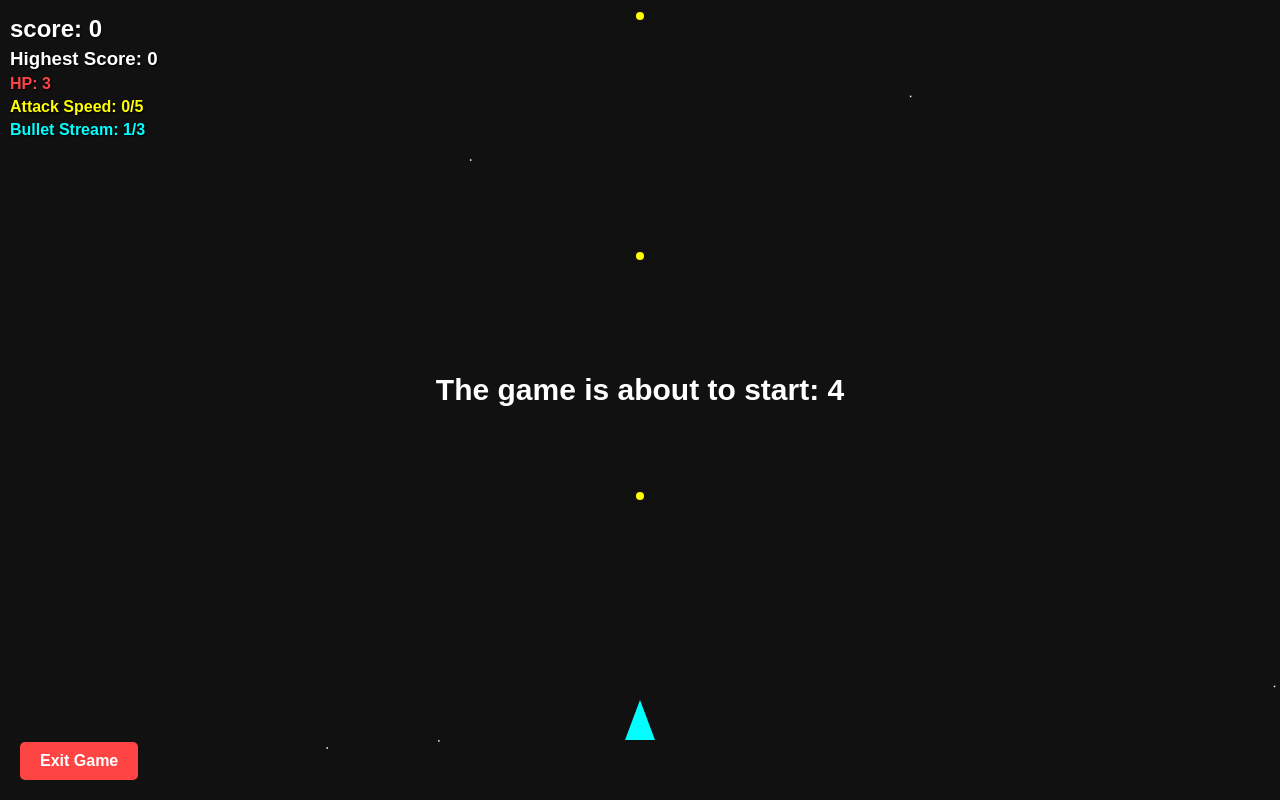
After one commit to IOI4896/GitExercise-Flowcision, a Flask app: page /game in a window 1280 px wide. The commit adds this page. Run offline with Flask 3, Linux system fonts and the light colour scheme; a user stored in the database is signed in; data comes from the database, SQL or seed files in the repository; both versions use the stored data as it was after the commit.

Commit message:
feat: add Game button to pomodoro page and integrate game.html with exit button

```diff
--- a/main.py
+++ b/main.py
@@ -488,6 +488,14 @@ def index():
 
     return render_template("index.html", predicted_focus = predicted_focus, predicted_stress = predicted_stress)
 
+# Game
+@app.route('/game')
+def game():
+    if 'user' not in session:
+        return redirect('/login')
+
+    return render_template("game.html")
+
 #Dashboard
 @app.route('/dashboard')
 def dashboard():
--- /dev/null
+++ b/templates/game.html
@@ -0,0 +1,469 @@
+<!DOCTYPE html>
+<html lang="zh-CN">
+<head>
+<meta charset="UTF-8">
+<meta name="viewport" content="width=device-width, initial-scale=1.0, maximum-scale=1.0, user-scalable=no">
+<title>Air Combat</title>
+<style>
+    body { margin: 0; padding: 0; background: #111; overflow: hidden; touch-action: none; color: white; font-family: sans-serif; user-select: none; }
+    canvas { display: block; width: 100vw; height: 100vh; }
+    #ui { position: absolute; top: 10px; left: 10px; pointer-events: none; text-shadow: 1px 1px 2px black; }
+    #ui h2, #ui h3, #ui h4 { margin: 5px 0; }
+    #gameover { position: absolute; top: 50%; left: 50%; transform: translate(-50%, -50%); text-align: center; display: none; background: rgba(0,0,0,0.8); padding: 30px; border-radius: 10px; border: 2px solid white; }
+    button { padding: 10px 20px; font-size: 20px; cursor: pointer; background: #00ff00; border: none; border-radius: 5px; margin-top: 10px; font-weight: bold; }
+    .buff-text { color: #ff00ff; font-size: 14px; }
+</style>
+</head>
+<body>
+<div class="game-nav" style="position: absolute; bottom: 20px; left: 20px; z-index: 100;">
+    <a href="/pomodoro">
+        <button class="nav-btn" style="padding: 10px 20px; font-size: 16px; cursor: pointer; background: #ff4444; color: white; border: none; border-radius: 5px; font-weight: bold;">Exit Game</button>
+    </a>
+</div>
+    <div id="ui">
+        <h2>score: <span id="score">0</span></h2>
+        <h3>Highest Score: <span id="highscore">0</span></h3>
+        <h4 style="color:#ff4444">HP: <span id="lives">3</span></h4>
+        <h4 style="color:#ffff00">Attack Speed: <span id="speedLvl">0</span>/5</h4>
+        <h4 style="color:#00ffff">Bullet Stream: <span id="multiLvl">1</span>/3</h4>
+        <div id="buffs" class="buff-text"></div>
+    </div>
+    <div id="gameover">
+        <h1 style="color:red">Game Over</h1>
+        <button onclick="startGame()">Restart</button>
+    </div>
+    <canvas id="gameCanvas"></canvas>
+
+<script>
+const canvas = document.getElementById('gameCanvas');
+const ctx = canvas.getContext('2d');
+let cw = canvas.width = window.innerWidth;
+let ch = canvas.height = window.innerHeight;
+
+let score = 0, highScore = 0;
+try {
+    highScore = localStorage.getItem('planeGameHighScoreV5') || 0;
+} catch (e) {
+    console.warn("Storage permissions are limited");
+}
+document.getElementById('highscore').innerText = highScore;
+
+let audioCtx;
+function initAudio() {
+    try {
+        if (!audioCtx && (window.AudioContext || window.webkitAudioContext)) {
+            audioCtx = new (window.AudioContext || window.webkitAudioContext)();
+        }
+        if (audioCtx && audioCtx.state === 'suspended') {
+            audioCtx.resume();
+        }
+    } catch (e) {}
+}
+
+function playSound(type) {
+    if (!audioCtx || audioCtx.state !== 'running') return;
+    try {
+        const osc = audioCtx.createOscillator(), gain = audioCtx.createGain();
+        osc.connect(gain); gain.connect(audioCtx.destination);
+        let t = audioCtx.currentTime;
+        if (type === 'shoot') {
+            osc.type = 'square'; osc.frequency.setValueAtTime(800, t); osc.frequency.exponentialRampToValueAtTime(400, t + 0.1);
+            gain.gain.setValueAtTime(0.02, t); gain.gain.exponentialRampToValueAtTime(0.001, t + 0.1);
+            osc.start(); osc.stop(t + 0.1);
+        } else if (type === 'boom') {
+            osc.type = 'sawtooth'; osc.frequency.setValueAtTime(150, t); osc.frequency.exponentialRampToValueAtTime(10, t + 0.3);
+            gain.gain.setValueAtTime(0.1, t); gain.gain.exponentialRampToValueAtTime(0.001, t + 0.3);
+            osc.start(); osc.stop(t + 0.3);
+        } else if (type === 'powerup') {
+            osc.type = 'sine'; osc.frequency.setValueAtTime(400, t); osc.frequency.linearRampToValueAtTime(800, t + 0.2);
+            gain.gain.setValueAtTime(0.1, t); gain.gain.linearRampToValueAtTime(0, t + 0.2);
+            osc.start(); osc.stop(t + 0.2);
+        } else if (type === 'hit') {
+            osc.type = 'triangle'; osc.frequency.setValueAtTime(200, t); osc.frequency.exponentialRampToValueAtTime(50, t + 0.15);
+            gain.gain.setValueAtTime(0.15, t); gain.gain.exponentialRampToValueAtTime(0.001, t + 0.15);
+            osc.start(); osc.stop(t + 0.15);
+        } else if (type === 'warning') {
+            osc.type = 'square'; osc.frequency.setValueAtTime(300, t); osc.frequency.linearRampToValueAtTime(500, t + 0.8);
+            gain.gain.setValueAtTime(0.05, t); gain.gain.linearRampToValueAtTime(0.001, t + 0.8);
+            osc.start(); osc.stop(t + 0.8);
+        }
+    } catch(e) {}
+}
+
+let player, bullets, enemies, particles, blocks, boss;
+let frame = 0, isGameOver = false;
+let bossState = 0;
+let stateTimer = 600;
+let bossesKilled = 0, bigBossesKilled = 0;
+
+const BUFF_NAMES = ['Piercing Shot', 'Self-Repair Armor', 'Double Damage', 'Homing Missile', 'Astral Shield'];
+
+class Player {
+    constructor() {
+        this.w = 30; this.h = 40; this.x = cw / 2; this.y = ch - 80;
+        this.cd = 0; this.lives = 3; this.speedLvl = 0; this.multiLvl = 1;
+        this.invuln = 0; this.buffs = new Set(); this.healTimer = 0; this.homingTimer = 0;
+        this.shieldAngle = 0;
+        this.updateUI();
+    }
+    updateUI() {
+        document.getElementById('lives').innerText = this.lives;
+        document.getElementById('speedLvl').innerText = this.speedLvl;
+        document.getElementById('multiLvl').innerText = this.multiLvl;
+        let bText = ""; this.buffs.forEach(b => bText += BUFF_NAMES[b] + " ");
+        document.getElementById('buffs').innerText = bText;
+    }
+    draw() {
+        if (this.invuln > 0 && frame % 10 < 5) return;
+        ctx.fillStyle = '#00ffff';
+        ctx.beginPath(); ctx.moveTo(this.x, this.y - this.h/2); ctx.lineTo(this.x + this.w/2, this.y + this.h/2); ctx.lineTo(this.x - this.w/2, this.y + this.h/2); ctx.fill();
+        if (this.buffs.has(4)) {
+            ctx.strokeStyle = '#00ff00'; ctx.beginPath(); ctx.arc(this.x, this.y, 40, 0, Math.PI*2); ctx.stroke();
+            let sx = this.x + Math.cos(this.shieldAngle) * 40, sy = this.y + Math.sin(this.shieldAngle) * 40;
+            ctx.fillStyle = '#00ff00'; ctx.beginPath(); ctx.arc(sx, sy, 8, 0, Math.PI*2); ctx.fill();
+        }
+    }
+    update() {
+        if (this.invuln > 0) this.invuln--;
+        this.shieldAngle += 0.1;
+        if (this.buffs.has(1)) {
+            this.healTimer++;
+            if (this.healTimer > 1800) { this.lives++; this.healTimer = 0; this.updateUI(); spawnText(this.x, this.y, "+1命", "#ff0000"); playSound('powerup'); }
+        }
+        if (this.buffs.has(3)) {
+            this.homingTimer++;
+            if (this.homingTimer > 60) { bullets.push(new Bullet(this.x, this.y, -8, '#ff8800', true, 0, true)); this.homingTimer = 0; }
+        }
+
+        if (this.cd > 0) this.cd--;
+        if (this.cd <= 0) { // 修复点
+            let dmg = this.buffs.has(2) ? 2 : 1, pierce = this.buffs.has(0), spread = 0.2;
+            let startAngle = -Math.PI/2 - (this.multiLvl-1) * spread / 2;
+            for(let i=0; i<this.multiLvl; i++) bullets.push(new Bullet(this.x, this.y - this.h/2, -12, '#ffff00', true, startAngle + i * spread, false, dmg, pierce));
+            playSound('shoot');
+            this.cd = Math.floor(Math.max(10, 20 - this.speedLvl * 2)); // 修复点
+        }
+    }
+    hit() {
+        if (this.invuln > 0) return;
+        this.lives--; this.invuln = 120; this.updateUI(); playSound('hit');
+        if (this.lives <= 0) gameOver();
+    }
+}
+
+class Bullet {
+    constructor(x, y, speed, color, isPlayer, angle = -Math.PI/2, isHoming = false, dmg = 1, pierce = false) {
+        this.x = x; this.y = y; this.color = color; this.isPlayer = isPlayer;
+        this.vx = Math.cos(angle) * Math.abs(speed); this.vy = Math.sin(angle) * Math.abs(speed);
+        if(!isPlayer) { this.vx = Math.cos(angle)*speed; this.vy = Math.sin(angle)*speed; }
+        this.r = isHoming ? 6 : 4; this.isHoming = isHoming; this.dmg = dmg; this.pierce = pierce; this.active = true;
+    }
+    draw() { ctx.fillStyle = this.color; ctx.beginPath(); ctx.arc(this.x, this.y, this.r, 0, Math.PI*2); ctx.fill(); }
+    update() {
+        if (this.isHoming && this.isPlayer) {
+            let target = boss || enemies[0] || blocks[0];
+            if (target) {
+                let angle = Math.atan2(target.y - this.y, target.x - this.x);
+                this.vx = Math.cos(angle) * 8; this.vy = Math.sin(angle) * 8;
+            }
+        }
+        this.x += this.vx; this.y += this.vy;
+    }
+}
+
+class Enemy {
+    constructor(x, y, hp, size, speed) { this.x = x; this.y = y; this.hp = hp; this.size = size; this.speed = speed; }
+    draw() { ctx.fillStyle = '#ff0044'; ctx.fillRect(this.x - this.size/2, this.y - this.size/2, this.size, this.size); }
+    update() { this.y += this.speed; }
+}
+
+class SpecialBlock {
+    constructor(x, y, type) {
+        this.x = x; this.y = y; this.type = type;
+        this.hp = 5; this.maxHp = 5; this.size = 40; this.vy = 1;
+        this.labels = ["HP", "SPD", "BS"];
+        this.colors = ["#ff4444", "#ffff00", "#00ffff"];
+    }
+    draw() {
+        ctx.fillStyle = '#222';
+        ctx.fillRect(this.x - this.size/2, this.y - this.size/2, this.size, this.size);
+        ctx.strokeStyle = this.colors[this.type] || '#fff';
+        ctx.lineWidth = 3;
+        ctx.strokeRect(this.x - this.size/2, this.y - this.size/2, this.size, this.size);
+
+        ctx.fillStyle = this.colors[this.type] || '#fff';
+        ctx.font = "bold 24px sans-serif";
+        ctx.textAlign = "center";
+        ctx.textBaseline = "middle";
+        ctx.fillText(this.labels[this.type] || "?", this.x, this.y);
+
+        ctx.fillStyle = 'red'; ctx.fillRect(this.x - this.size/2, this.y - this.size/2 - 12, this.size, 6);
+        ctx.fillStyle = '#00ff00'; ctx.fillRect(this.x - this.size/2, this.y - this.size/2 - 12, this.size * (Math.max(0, this.hp)/this.maxHp), 6);
+    }
+    update() { this.y += this.vy; }
+}
+
+class Boss {
+    constructor(isBig) {
+        this.x = cw/2; this.y = -100; this.isBig = isBig;
+        this.size = isBig ? 120 : 70;
+        this.maxHp = isBig ? 500 + bigBossesKilled * 100 : 100 + bossesKilled * 20;
+        this.hp = this.maxHp; this.vx = (Math.random() > 0.5 ? 2 : -2) * (isBig?1.5:1);
+        this.cd = 0; this.timer = 0;
+        this.sides = 3 + Math.floor(Math.random() * 6); this.color = `hsl(${Math.random()*360}, 100%, 50%)`;
+        this.bigType = isBig ? (bigBossesKilled % 5) : -1;
+        this.atkSpeedModifier = isBig ? Math.min(10, bigBossesKilled) : 0;
+        playSound('warning');
+    }
+    draw() {
+        ctx.save(); ctx.translate(this.x, this.y);
+        if (!this.isBig) {
+            ctx.fillStyle = this.color; ctx.beginPath();
+            for(let i=0; i<this.sides; i++) {
+                let a = i * Math.PI * 2 / this.sides + this.timer*0.02;
+                ctx.lineTo(Math.cos(a)*this.size/2, Math.sin(a)*this.size/2);
+            }
+            ctx.fill();
+        } else {
+            ctx.fillStyle = '#aa00ff'; ctx.strokeStyle = '#fff'; ctx.lineWidth = 3; ctx.beginPath();
+            if (this.bigType === 0) ctx.rect(-this.size/2, -this.size/3, this.size, this.size/1.5);
+            else if (this.bigType === 1) for(let i=0;i<6;i++) ctx.lineTo(Math.cos(i*Math.PI/3)*this.size/2, Math.sin(i*Math.PI/3)*this.size/2);
+            else if (this.bigType === 2) { ctx.moveTo(0,this.size/2); ctx.lineTo(this.size/2,-this.size/2); ctx.lineTo(-this.size/2,-this.size/2); }
+            else if (this.bigType === 3) { ctx.moveTo(0,-this.size/2); ctx.lineTo(this.size/4,0); ctx.lineTo(0,this.size/2); ctx.lineTo(-this.size/4,0); }
+            else for(let i=0;i<8;i++) ctx.lineTo(Math.cos(i*Math.PI/4)*this.size/2, Math.sin(i*Math.PI/4)*this.size/2);
+            ctx.fill(); ctx.stroke();
+            ctx.fillStyle='red'; ctx.beginPath(); ctx.arc(0,0,15,0,Math.PI*2); ctx.fill();
+        }
+        ctx.restore();
+        ctx.fillStyle = 'red'; ctx.fillRect(this.x - this.size/2, this.y - this.size/2 - 15, this.size, 6);
+        ctx.fillStyle = '#00ff00'; ctx.fillRect(this.x - this.size/2, this.y - this.size/2 - 15, this.size * (Math.max(0,this.hp) / this.maxHp), 6);
+    }
+    update() {
+        this.timer++;
+        if (this.y < 120) this.y += 2;
+        else {
+            this.x += this.vx;
+            if (this.x < this.size/2 || this.x > cw - this.size/2) this.vx *= -1;
+            this.cd--;
+            if (this.cd <= 0) {
+                let baseSpd = 5;
+                if (!this.isBig) {
+                    bullets.push(new Bullet(this.x, this.y, baseSpd, '#ff00ff', false, Math.PI/2)); this.cd = 50;
+                } else {
+                    let fireDelay = Math.max(10, 60 - this.atkSpeedModifier * 4);
+                    let angleToPlayer = Math.atan2(player.y - this.y, player.x - this.x);
+                    switch(this.bigType) {
+                        case 0: for(let i=-3; i<=3; i++) if(Math.random()>0.2) bullets.push(new Bullet(this.x + i*20, this.y+this.size/2, baseSpd, '#ff0000', false, Math.PI/2)); this.cd = fireDelay * 1.5; break;
+                        case 1: for(let i=0; i<4; i++) bullets.push(new Bullet(this.x, this.y, baseSpd, '#00ffff', false, this.timer*0.1 + i*Math.PI/2)); this.cd = fireDelay / 2; break;
+                        case 2: for(let i=-2; i<=2; i++) bullets.push(new Bullet(this.x, this.y, baseSpd+2, '#ffff00', false, angleToPlayer + i*0.15)); this.cd = fireDelay * 1.2; break;
+                        case 3: bullets.push(new Bullet(this.x, this.y, baseSpd+5, '#ffffff', false, angleToPlayer)); this.cd = fireDelay / 1.5; break;
+                        case 4: enemies.push(new Enemy(this.x, this.y, 2, 20, 3)); this.cd = fireDelay * 1.5; break;
+                    }
+                }
+            }
+        }
+    }
+}
+
+class Particle {
+    constructor(x, y, color) {
+        this.x = x; this.y = y; this.color = color;
+        this.vx = (Math.random() - 0.5) * 10; this.vy = (Math.random() - 0.5) * 10; this.life = 1;
+    }
+    draw() { ctx.globalAlpha = this.life; ctx.fillStyle = this.color; ctx.fillRect(this.x, this.y, 4, 4); ctx.globalAlpha = 1; }
+    update() { this.x += this.vx; this.y += this.vy; this.life -= 0.03; }
+}
+
+let floatingTexts = [];
+function spawnText(x, y, text, color) { floatingTexts.push({x, y, text, color, life: 60}); }
+function spawnParticles(x, y, color, amt=15) { for (let i = 0; i < amt; i++) particles.push(new Particle(x, y, color)); }
+function checkColl(r1x, r1y, r1s, r2x, r2y, r2w, r2h) { return Math.abs(r1x - r2x) < r1s/2 + r2w/2 && Math.abs(r1y - r2y) < r1s/2 + r2h/2; }
+
+function gameOver() {
+    isGameOver = true;
+    if (score > highScore) {
+        highScore = score;
+        try { localStorage.setItem('planeGameHighScoreV5', highScore); } catch(e){}
+        document.getElementById('highscore').innerText = highScore;
+    }
+    document.getElementById('gameover').style.display = 'block';
+}
+
+function startGame() {
+    initAudio();
+    player = new Player(); bullets = []; enemies = []; particles = []; blocks = []; floatingTexts = []; boss = null;
+    score = 0; frame = 0; isGameOver = false; bossState = 0; stateTimer = 600; bossesKilled = 0; bigBossesKilled = 0;
+    document.getElementById('score').innerText = score; document.getElementById('gameover').style.display = 'none';
+    loop();
+}
+
+function loop() {
+    if (isGameOver) return;
+    requestAnimationFrame(loop);
+    ctx.clearRect(0, 0, cw, ch);
+
+    ctx.fillStyle = 'white'; for(let i=0; i<5; i++) ctx.fillRect(Math.random()*cw, Math.random()*ch, 1.5, 1.5);
+
+    frame++; player.update(); player.draw();
+
+    let spawnRate = Math.max(20, 60 - bossesKilled * 5);
+    if (frame % spawnRate === 0 && bossState !== 3 && bossState !== 0) {
+        let s = 20 + Math.random() * 20;
+        enemies.push(new Enemy(Math.random()*(cw-s)+s/2, -s, s > 30 ? 3 : 1, s, s > 30 ? 2 : 4));
+    }
+
+    if (bossState === 0) {
+        stateTimer--;
+        ctx.fillStyle = "#fff"; ctx.font = "bold 30px sans-serif"; ctx.textAlign = "center";
+        ctx.fillText(`The game is about to start: ${Math.ceil(stateTimer/60)}`, cw/2, ch/2);
+        if (stateTimer <= 0) { bossState = 1; boss = new Boss(false); }
+    } else if (bossState === 1 || bossState === 3) {
+        if(boss) {
+            boss.update(); boss.draw();
+            if (checkColl(boss.x, boss.y, boss.size, player.x, player.y, player.w, player.h)) player.hit();
+            if (boss.hp <= 0) {
+                spawnParticles(boss.x, boss.y, '#fff', 50); playSound('boom');
+                score += boss.isBig ? 500 : 100;
+                if (boss.isBig) {
+                    player.buffs.add(boss.bigType); player.updateUI();
+                    spawnText(cw/2, ch/2, "Get Buff: " + (BUFF_NAMES[boss.bigType] || ""), "#ff00ff");
+                    bigBossesKilled++;
+                }
+                bossesKilled++;
+                boss = null;
+                bossState = 2;
+                stateTimer = 300 + Math.floor(Math.random() * 300);
+            }
+        }
+    } else if (bossState === 2) {
+        stateTimer--;
+        ctx.fillStyle = "#ffaa00"; ctx.font = "bold 24px sans-serif"; ctx.textAlign = "center";
+        ctx.fillText(`Countdown to the next boss: ${Math.ceil(stateTimer/60)}Sec`, cw/2, ch/2 - 50);
+        ctx.fillStyle = "#ffffff"; ctx.font = "16px sans-serif";
+        ctx.fillText(`(Break through special blocks to get upgrades!)`, cw/2, ch/2 - 20);
+
+        if (stateTimer % 60 === 0) {
+            blocks.push(new SpecialBlock(Math.random()*(cw-80)+40, -40, Math.floor(Math.random()*3)));
+        }
+
+        if (stateTimer <= 0) {
+            if (bossesKilled % 5 === 0 && bossesKilled > 0) { bossState = 3; boss = new Boss(true); }
+            else { bossState = 1; boss = new Boss(false); }
+        }
+    }
+
+    if (player.buffs.has(4)) {
+        let sx = player.x + Math.cos(player.shieldAngle)*40, sy = player.y + Math.sin(player.shieldAngle)*40;
+        for (let i = enemies.length - 1; i >= 0; i--) {
+            if (checkColl(enemies[i].x, enemies[i].y, enemies[i].size, sx, sy, 16, 16)) {
+                spawnParticles(sx, sy, '#00ff00');
+                enemies[i].hp -= 5;
+                if (enemies[i].hp <= 0) { playSound('boom'); score += 10; enemies.splice(i, 1); }
+            }
+        }
+        for (let i = blocks.length - 1; i >= 0; i--) {
+            if (checkColl(blocks[i].x, blocks[i].y, blocks[i].size, sx, sy, 16, 16)) {
+                spawnParticles(sx, sy, '#00ff00');
+                blocks[i].hp -= 5;
+                if (blocks[i].hp <= 0) {
+                    playSound('powerup');
+                    if (blocks[i].type === 0) { player.lives++; spawnText(blocks[i].x, blocks[i].y, "+1HP", "#ff0000"); }
+                    else if (blocks[i].type === 1) { if(player.speedLvl < 10) player.speedLvl++; spawnText(blocks[i].x, blocks[i].y, "攻速升级", "#ffff00"); }
+                    else if (blocks[i].type === 2) { if(player.multiLvl < 5) player.multiLvl++; spawnText(blocks[i].x, blocks[i].y, "弹道增加", "#00ffff"); }
+                    player.updateUI(); blocks.splice(i, 1);
+                }
+            }
+        }
+        if (boss && checkColl(boss.x, boss.y, boss.size, sx, sy, 16, 16)) { boss.hp-=0.5; spawnParticles(sx, sy, '#00ff00', 1); }
+    }
+
+    for (let i = enemies.length - 1; i >= 0; i--) {
+        let e = enemies[i]; e.update(); e.draw();
+        if (checkColl(e.x, e.y, e.size, player.x, player.y, player.w, player.h)) { player.hit(); enemies.splice(i, 1); }
+        else if (e.y > ch + e.size) enemies.splice(i, 1);
+    }
+
+    for (let i = blocks.length - 1; i >= 0; i--) {
+        let b = blocks[i]; b.update(); b.draw();
+        if (b.y > ch + b.size) blocks.splice(i, 1);
+    }
+
+    for (let i = bullets.length - 1; i >= 0; i--) {
+        let b = bullets[i];
+        if(!b.active) { bullets.splice(i, 1); continue; }
+        b.update(); b.draw();
+        let hit = false;
+
+        if (b.isPlayer) {
+            if (boss && checkColl(boss.x, boss.y, boss.size, b.x, b.y, b.r*2, b.r*2)) {
+                boss.hp -= b.dmg; hit = true; spawnParticles(b.x, b.y, '#ffff00');
+            } else {
+                for (let j = enemies.length - 1; j >= 0; j--) {
+                    let e = enemies[j];
+                    if (checkColl(e.x, e.y, e.size, b.x, b.y, b.r*2, b.r*2)) {
+                        e.hp -= b.dmg; hit = true; spawnParticles(b.x, b.y, '#fff');
+                        if (e.hp <= 0) { playSound('boom'); score += 10; enemies.splice(j, 1); }
+                        break;
+                    }
+                }
+                if (!hit || b.pierce) {
+                    for (let j = blocks.length - 1; j >= 0; j--) {
+                        let bk = blocks[j];
+                        if (checkColl(bk.x, bk.y, bk.size, b.x, b.y, b.r*2, b.r*2)) {
+                            bk.hp -= b.dmg; hit = true; spawnParticles(b.x, b.y, '#00aaff');
+                            if (bk.hp <= 0) {
+                                playSound('powerup');
+                               if (bk.type === 0) {
+                                    if (player.lives < 10) {
+                                        player.lives++;
+                                        spawnText(bk.x, bk.y, "+1HP", "#ff0000");
+                                    } else {
+                                        spawnText(bk.x, bk.y, "HP Full", "#ffffff");
+                                    }
+                                }
+                                else if (bk.type === 1) { if(player.speedLvl < 5) player.speedLvl++; spawnText(bk.x, bk.y, "攻速升级", "#ffff00"); }
+                                else if (bk.type === 2) { if(player.multiLvl < 3) player.multiLvl++; spawnText(bk.x, bk.y, "弹道增加", "#00ffff"); }
+                                player.updateUI(); blocks.splice(j, 1);
+                            }
+                            break;
+                        }
+                    }
+                }
+            }
+        } else {
+            if (checkColl(player.x, player.y, player.w*0.6, b.x, b.y, b.r*2, b.r*2)) { player.hit(); hit = true; }
+        }
+        if ((hit && !b.pierce) || b.y < -50 || b.y > ch + 50 || b.x < -50 || b.x > cw + 50) b.active = false;
+    }
+
+    for (let i = particles.length - 1; i >= 0; i--) {
+        let p = particles[i]; p.update(); p.draw();
+        if (p.life <= 0) particles.splice(i, 1);
+    }
+    for (let i = floatingTexts.length - 1; i >= 0; i--) {
+        let t = floatingTexts[i]; t.y -= 1; t.life--;
+        ctx.globalAlpha = Math.max(0, t.life / 60); ctx.fillStyle = t.color; ctx.font = "bold 20px sans-serif"; ctx.textAlign = "center";
+        ctx.fillText(t.text, t.x, t.y); ctx.globalAlpha = 1;
+        if (t.life <= 0) floatingTexts.splice(i, 1);
+    }
+    document.getElementById('score').innerText = score;
+}
+
+function movePlayer(e) {
+    if (isGameOver) return;
+    let cx = e.touches ? e.touches[0].clientX : e.clientX;
+    let cy = e.touches ? e.touches[0].clientY : e.clientY;
+    player.x = Math.max(player.w/2, Math.min(cw - player.w/2, cx));
+    player.y = Math.max(player.h/2, Math.min(ch - player.h/2, cy));
+}
+
+window.addEventListener('mousemove', movePlayer);
+window.addEventListener('touchmove', e => { e.preventDefault(); movePlayer(e); }, { passive: false });
+window.addEventListener('resize', () => { cw = canvas.width = window.innerWidth; ch = canvas.height = window.innerHeight; });
+window.addEventListener('click', initAudio);
+window.addEventListener('touchstart', initAudio, { passive: true });
+
+startGame();
+</script>
+</body>
+</html>
--- a/templates/pomodoro.html
+++ b/templates/pomodoro.html
@@ -215,6 +215,7 @@
             </div>
 
             <a href="/index"><button class="nav-btn">Exit</button></a>
+            <a href="/game"><button class="nav-btn">Game</button></a>
         </div>
 
         <form id="completeForm" action="/completed_pomodoro" method="POST" style="display:none;">
```
Also changed, not shown: users.db.
